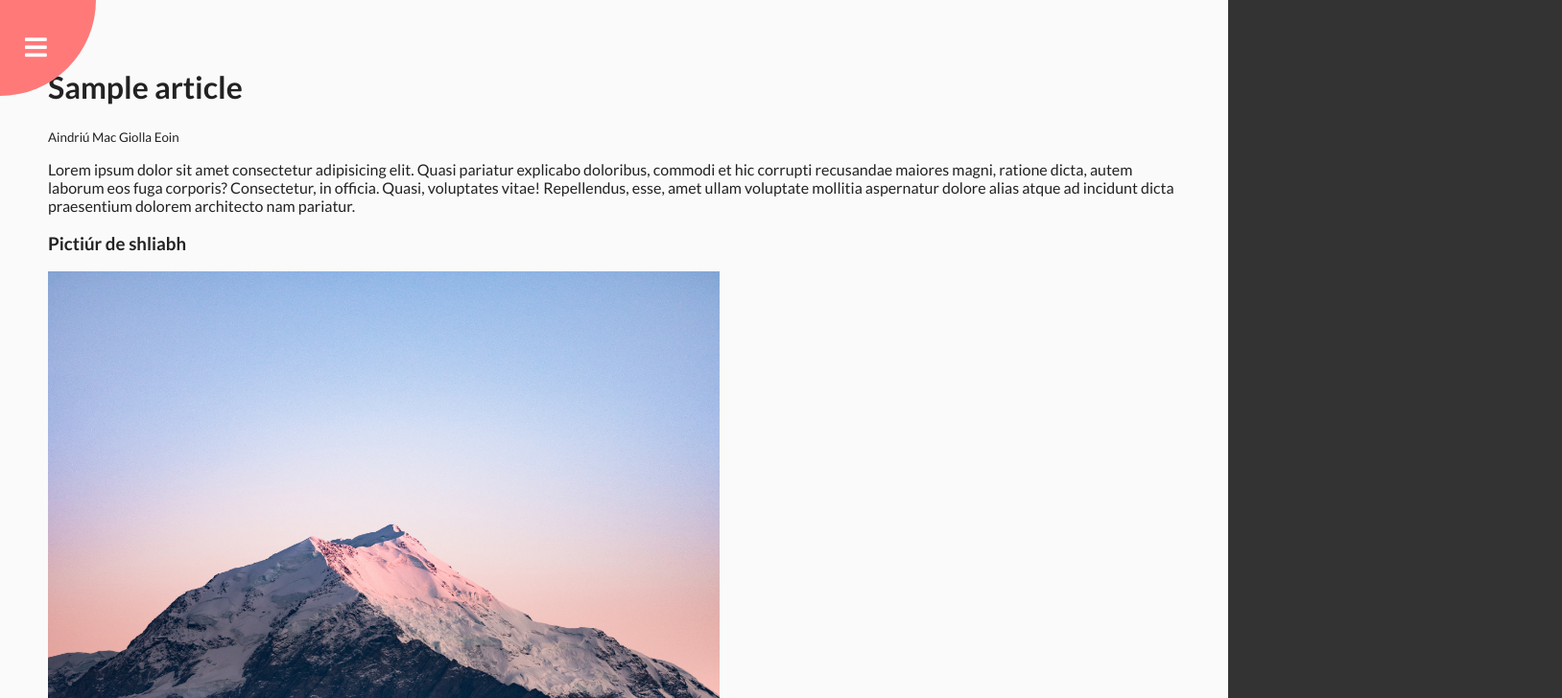
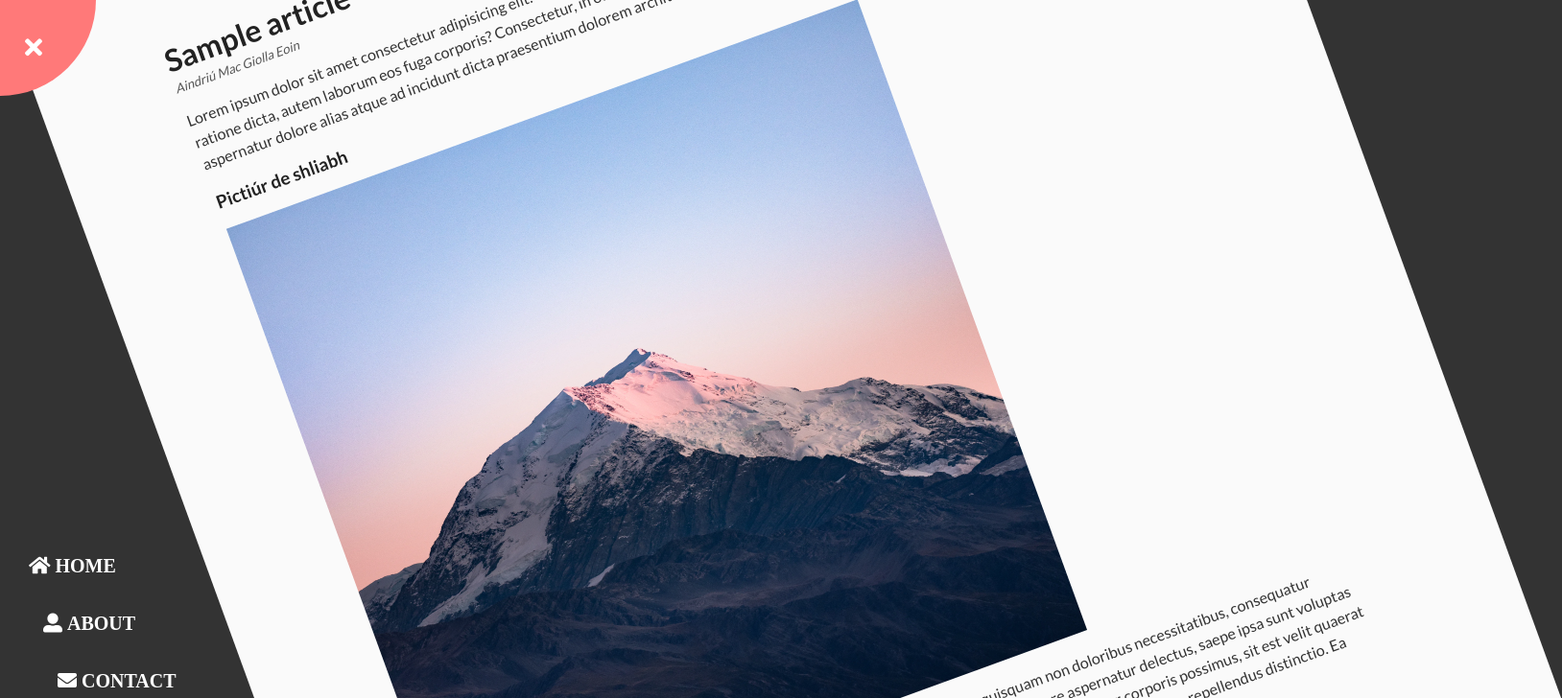
Before and after one commit to aindriu80/RotatingNavigation, a plain HTML site: page index.html in a window 1280 px wide. Both pictures are taken after a click on the button 37 px from the left and 50 px from the top of the page. Shown: the top 728 px of the page at 96% size, 1628 px wide, since content can reach past the window. Drawn offline with Linux system fonts and the light colour scheme.

Commit message:
Additional styling and JS to open menu

```diff
--- a/index.html
+++ b/index.html
@@ -19,9 +19,8 @@
                     <i class="fas fa-bars"></i>
                 </button>
             </div>
+        </div>
 
-
-        </div>
         <div class="content">
             <h1>Sample article</h1>
             <small>Aindriú Mac Giolla Eoin</small>
@@ -32,14 +31,15 @@
             <img src="./resources/mountain.webp" alt="image of mountain"/>
             <p>Lorem ipsum dolor sit, amet consectetur adipisicing elit. Quos iure atque sunt odio quisquam non doloribus necessitatibus, consequatur architecto unde, voluptatem tenetur pariatur, veniam reiciendis obcaecati nihil. Quia inventore aspernatur delectus, saepe ipsa sunt voluptas cum recusandae tempore repellat quisquam officia veniam similique repellendus commodi totam dolor corporis possimus, sit est velit quaerat ratione quis. Cupiditate earum, iste aspernatur asperiores aperiam quod iure exercitationem deleniti voluptates repellendus distinctio. Ea distinctio quis, asperiores rerum quam labore!</p>
         </div>
+    </div>
         <nav>
             <ul>
-                    <li class="fas fa-home">Home</li>
-                    <li class="fas fa-user-alt">About</li>
-                    <li class="fas fa-envelope">Contact</li>
+                   <li> <i class="fas fa-home"> Home</i></li>
+                   <li> <i class="fas fa-user-alt"> About</i></li>
+                    <li><i class="fas fa-envelope"> Contact</i></li>
             </ul>
         </nav>
-    </div>
+
     <script src="./resources/script.js"></script>
 </body>
 </html>
--- a/resources/script.js
+++ b/resources/script.js
@@ -0,0 +1,6 @@
+const open = document.getElementById('open')
+const close = document.getElementById('close')
+const container = document.querySelector('.container')
+
+open.addEventListener('click', () => container.classList.add('show-nav'))
+close.addEventListener('click', () => container.classList.remove('show-nav'))
--- a/resources/style.css
+++ b/resources/style.css
@@ -11,10 +11,12 @@ body {
   overflow-x: hidden;
   margin: 0;
 }
+
 img {
   width: 700px;
   height: 700px;
 }
+
 .container {
   background-color: #fafafa;
   transform-origin: top left;
@@ -43,6 +45,10 @@ img {
   transition: transform 0.5s linear;
 }
 
+.container.show-nav .circle {
+  transform: rotate(-70deg);
+}
+
 .circle button {
   cursor: pointer;
   position: absolute;
@@ -69,6 +75,64 @@ img {
   transform-origin: top left;
 }
 
+.container.show-nav + nav li {
+  transform: translateX(0);
+  transition-delay: 0.3s;
+}
+
+nav {
+  position: fixed;
+  bottom: 40px;
+  left: 0;
+  z-index: 100;
+}
+
+nav ul {
+  list-style-type: none;
+  padding-left: 30px;
+}
+
+nav ul li {
+  text-transform: uppercase;
+  color: #fff;
+  margin: 40px 0;
+  transform: translateX(-100%);
+  transition: transform 0.4s ease-in;
+}
+
+nav ul li i {
+  font-size: 20px;
+  margin-right: 10px;
+}
+
+nav ul li + li {
+  margin-left: 15px;
+  transform: translateX(-150%);
+}
+
+nav ul li + li + li {
+  margin-left: 30px;
+  transform: translateX(-200%);
+}
 .content img {
   max-width: 100%;
 }
+
+.content {
+  max-width: 1000px;
+  margin: 50px auto;
+}
+
+.content h1 {
+  margin: 0;
+}
+
+.content small {
+  color: #555;
+  font-style: italic;
+}
+
+.content p {
+  color: #333;
+  line-height: 1.5;
+}
```
